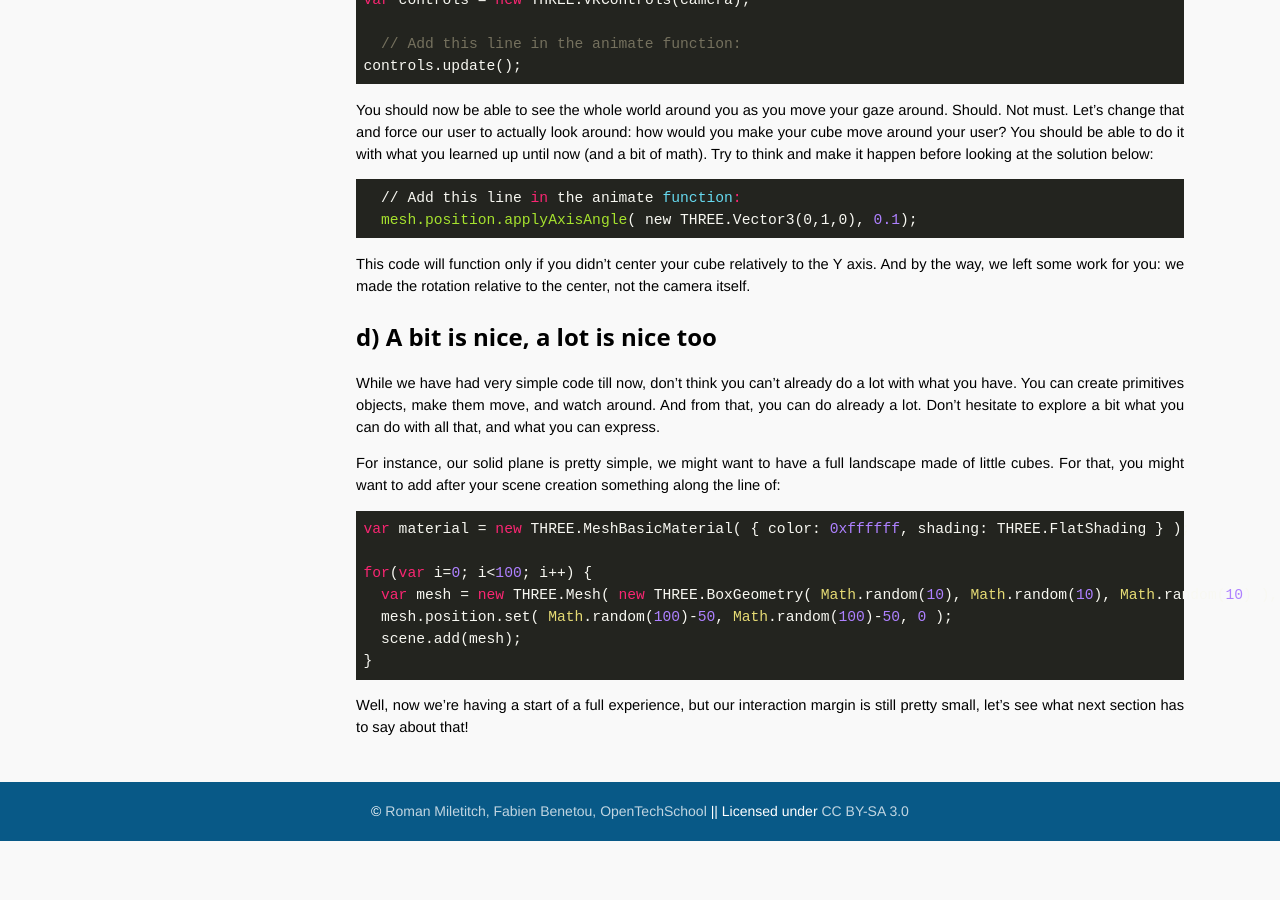
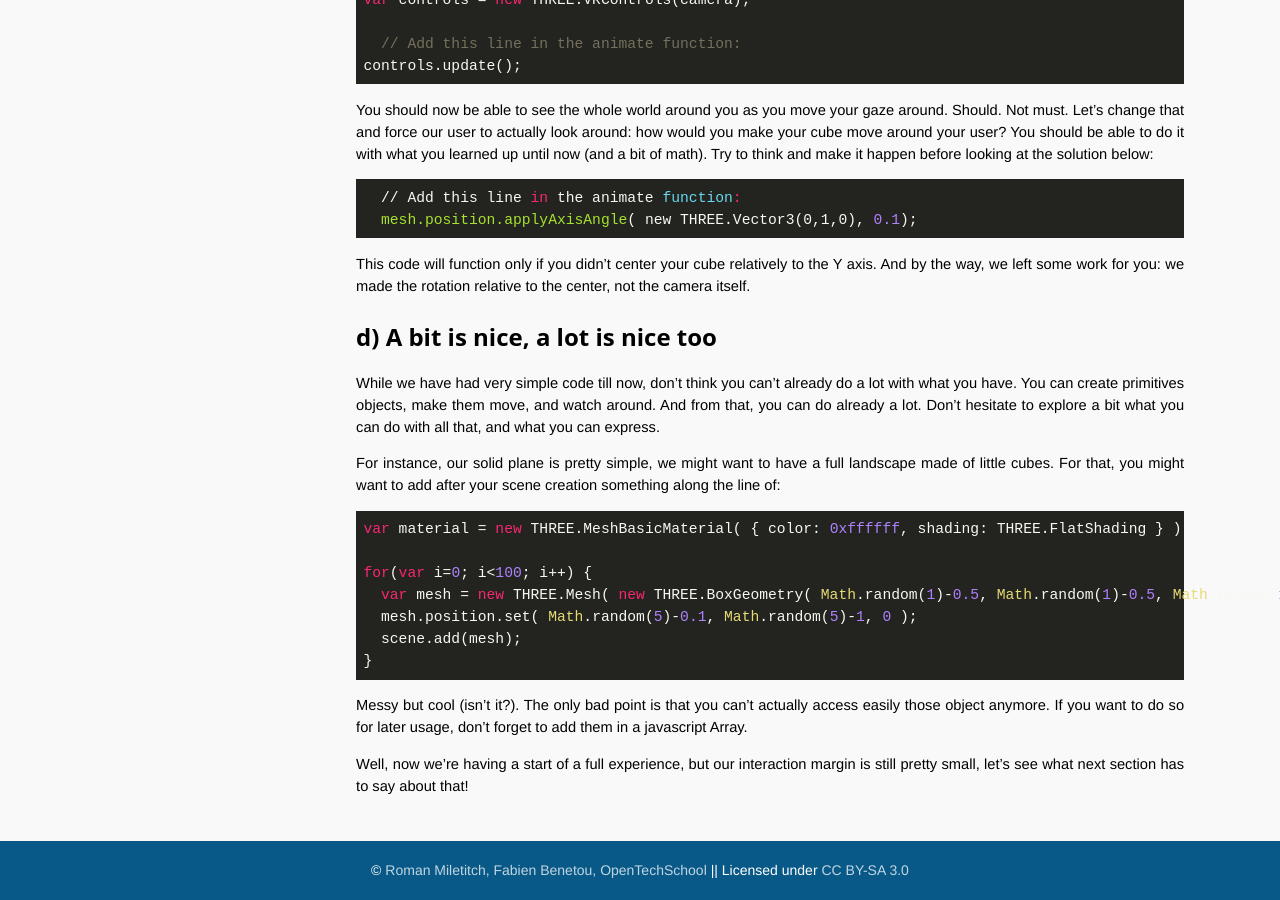
Before and after one commit to OpenTechSchool-Brussels/webVR-for-3D-graphics-and-music, a Jekyll site: the page built from your-3D-scene.markdown, in a window 1280 px wide and 900 px high, scrolled down 5612 px. Built offline with Jekyll 4.4.1, drawn with Linux system fonts in a browser that asks for light colours; Markdown is read by kramdown in place of the engine named in the settings; before the commit the page ends 6453 px from its top, so only the background shows below that.

Commit message:
Update your-3D-scene.markdown

````diff
--- a/your-3D-scene.markdown
+++ b/your-3D-scene.markdown
@@ -202,10 +202,12 @@ For instance, our solid plane is pretty simple, we might want to have a full lan
 var material = new THREE.MeshBasicMaterial( { color: 0xffffff, shading: THREE.FlatShading } );
 
 for(var i=0; i<100; i++) {
-  var mesh = new THREE.Mesh( new THREE.BoxGeometry( Math.random(10), Math.random(10), Math.random(10) ), material);
-  mesh.position.set( Math.random(100)-50, Math.random(100)-50, 0 );
+  var mesh = new THREE.Mesh( new THREE.BoxGeometry( Math.random(1)-0.5, Math.random(1)-0.5, Math.random(1)-0.5 ), material);
+  mesh.position.set( Math.random(5)-0.1, Math.random(5)-1, 0 );
   scene.add(mesh);
 }
 ```
 
+Messy but cool (isn't it?). The only bad point is that you can't actually access easily those object anymore. If you want to do so for later usage, don't forget to add them in a javascript Array.
+
 Well, now we're having a start of a full experience, but our interaction margin is still pretty small, let's see what next section has to say about that!
````
